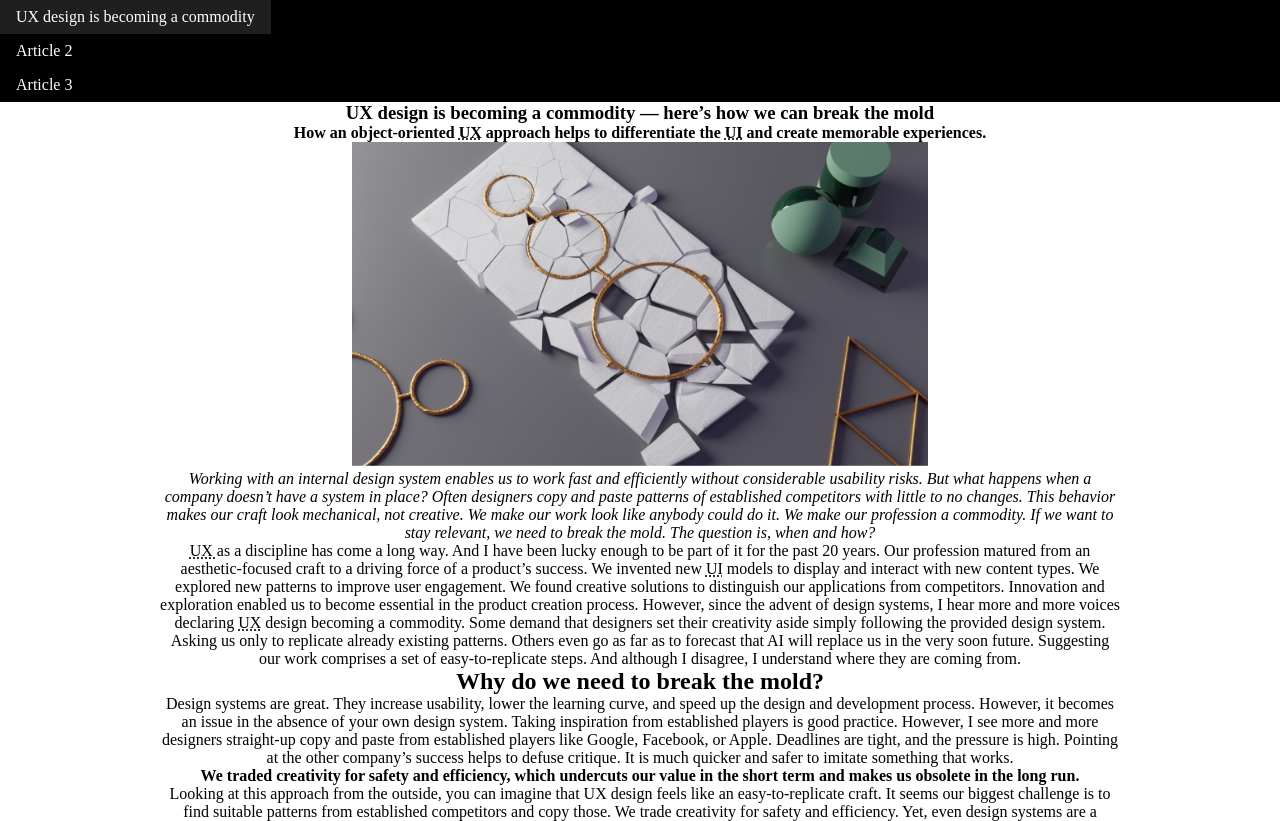
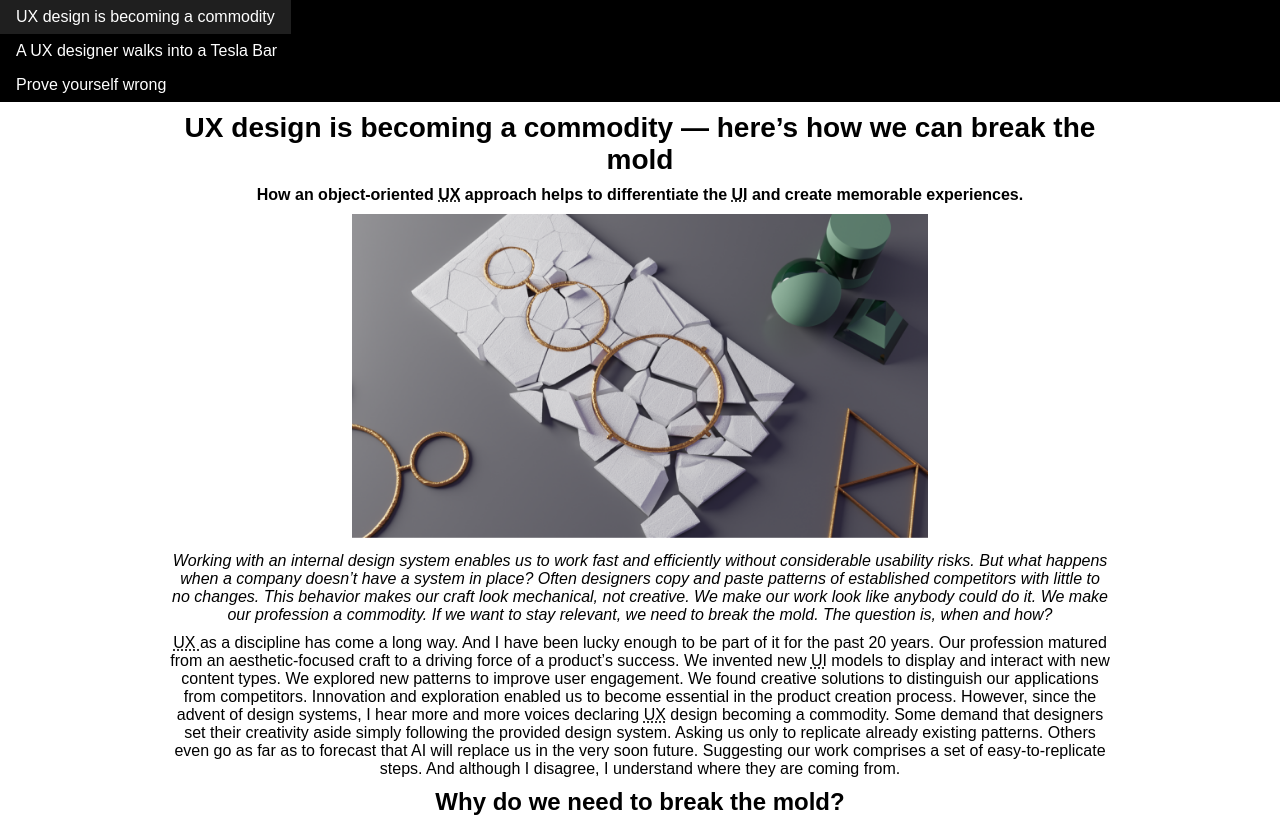
Before and after one commit to SJ4MPIE/IWDER, a plain HTML site: page index.html in a window 1280 px wide. Shown: the top 821 px of the page. Drawn offline with Linux system fonts and the light colour scheme.

Commit message:
half way trough opdrach 2

```diff
--- a/css/style.css
+++ b/css/style.css
@@ -9,9 +9,16 @@
     margin: auto;
 }
 
-h1, h2, p, b, a{
+h1 {
+    font-size: 28px;
+}
+
+
+h1, h2, p{
+    font-family: sans-serif;
     justify-content: center;
     text-align: center;
+    margin: 10px;
 }
 
 figure {
@@ -43,6 +50,7 @@ ul li {
 .mobile_nav li {
     color: #fff;
     margin:auto;
+    font-family: sans-serif;
 }
 
 .mobile_nav li a {
--- a/index.html
+++ b/index.html
@@ -12,9 +12,9 @@
 <body>
     <nav class="mobile_nav">
         <ul>
-            <li><a href="#">UX design is becoming a commodity </a></li>
-            <li><a href="#">Article 2 </a></li>
-            <li><a href="#">Article 3</a></li>
+            <li><a href="index.html">UX design is becoming a commodity </a></li>
+            <li><a href="pages/article_1.html">A UX designer walks into a Tesla Bar</a></li>
+            <li><a href="pages/article_2.html">Prove yourself wrong</a></li>
           </ul>
         </nav>
     <div class="container">
```
Also changed, not shown: img/defrost.png (added), img/original_v10.png (added), img/original_v11.png (added), img/tweet.png (added), pages/article_3.html (added).
